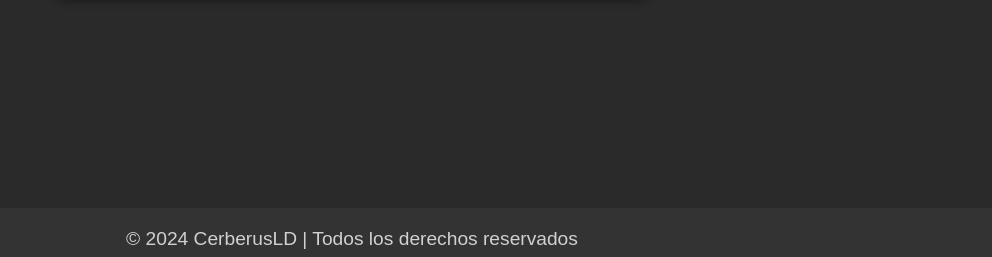
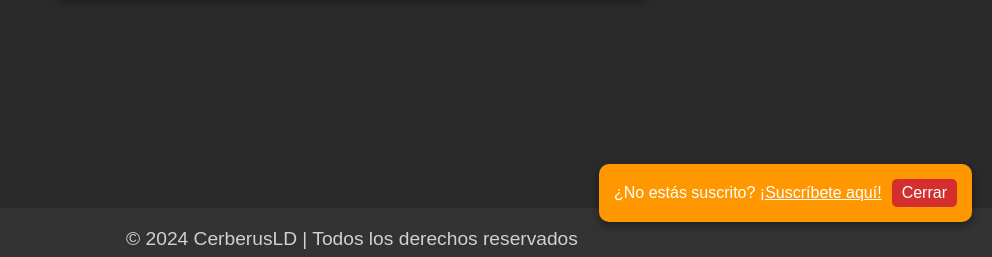
Before and after one commit to CerberusLD/CerberusYT, a plain HTML site: page index.html in a window 1280 px wide. Shown: the part 498-755 px from the top of the page, without its empty margins (288-1280 px from the left). Drawn offline with Linux system fonts and the light colour scheme.

Commit message:
Update index.html

```diff
--- a/index.html
+++ b/index.html
@@ -73,6 +73,38 @@
             color: #ffdd57; /* Color amarillo para el contador */
             margin-top: 20px;
         }
+        /* Estilo del mensaje flotante */
+        .floating-message {
+            position: fixed;
+            bottom: 80px;
+            right: 20px;
+            background-color: #ff9800; /* Naranja brillante */
+            color: #fff;
+            padding: 15px;
+            border-radius: 10px;
+            box-shadow: 0 4px 10px rgba(0, 0, 0, 0.4);
+            z-index: 1000;
+            display: flex;
+            align-items: center;
+            gap: 10px;
+            transition: opacity 0.3s ease-in-out, transform 0.3s ease-in-out;
+        }
+        .floating-message.hidden {
+            opacity: 0;
+            transform: translateY(50px);
+            pointer-events: none;
+        }
+        .close-btn {
+            background: #d32f2f; /* Rojo oscuro */
+            border: none;
+            color: #fff;
+            padding: 5px 10px;
+            border-radius: 5px;
+            cursor: pointer;
+        }
+        .close-btn:hover {
+            background: #b71c1c; /* Rojo más oscuro */
+        }
     </style>
 </head>
 <body>
@@ -87,6 +119,24 @@
         <p>Visita mi canal de YouTube: <a href="https://youtube.com/@cerberusld_youtube?si=jsDUNGFyhHkKZkGe" target="_blank">CerberusYT</a></p>
     </footer>
 
+    <!-- Mensaje flotante -->
+    <div class="floating-message" id="subscribeMessage">
+        <span>¿No estás suscrito? <a href="https://youtube.com/@cerberusld_youtube?si=jsDUNGFyhHkKZkGe" target="_blank" style="color: #fff; text-decoration: underline;">¡Suscríbete aquí!</a></span>
+        <button class="close-btn" onclick="hideMessage()">Cerrar</button>
+    </div>
 
+    <script>
+        // Ocultar el mensaje flotante
+        function hideMessage() {
+            const message = document.getElementById('subscribeMessage');
+            message.classList.add('hidden');
+        }
+
+        // Mostrar el mensaje después de unos segundos
+        setTimeout(() => {
+            const message = document.getElementById('subscribeMessage');
+            message.classList.remove('hidden');
+        }, 3000); // Aparece después de 3 segundos
+    </script>
 </body>
 </html>
```
